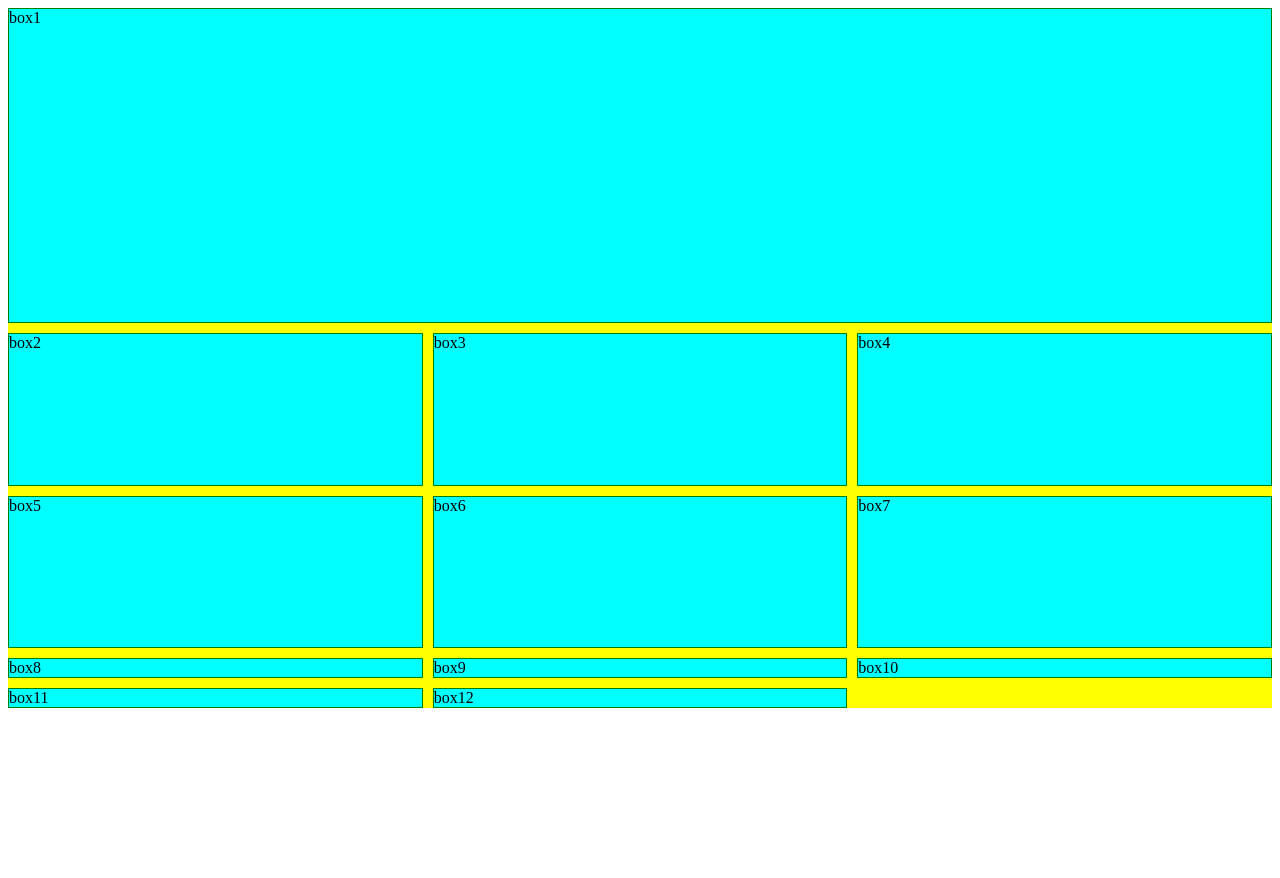
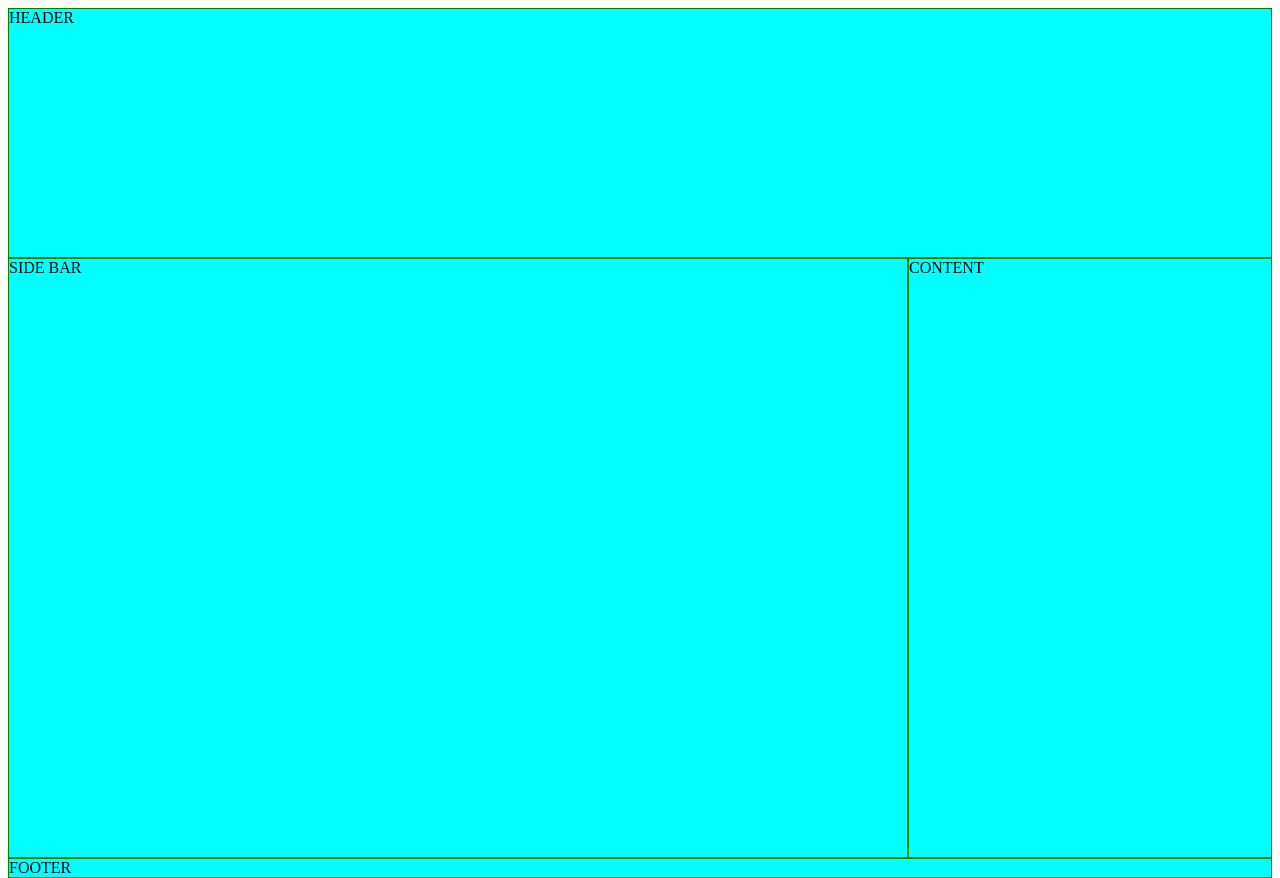
Before and after one commit to ritika22jan/file-2, a website built with Vite: page index.html in a window 1280 px wide. Before the commit the page ends 800 px from the top, so only its background shows below. Built offline with nearby package versions, Linux system fonts and the light colour scheme.

Commit message:
Add files via upload

```diff
--- a/index.html
+++ b/index.html
@@ -11,18 +11,10 @@
 
 <body>
     <div class="container">
-        <div class="box" id="box1">box1</div>
-        <div class="box">box2</div>
-        <div class="box">box3</div>
-        <div class="box">box4</div>
-        <div class="box">box5</div>
-        <div class="box">box6</div>
-        <div class="box">box7</div>
-        <div class="box">box8</div>
-        <div class="box">box9</div>
-        <div class="box">box10</div>
-        <div class="box">box11</div>
-        <div class="box">box12</div>
+        <div class="box" id="header">HEADER</div>
+        <div class="box" id="side_bar">SIDE BAR</div>
+        <div class="box" id="content">CONTENT</div>
+        <div class="box" id="footer">FOOTER</div>
     </div>
 </body>
 
--- a/style.css
+++ b/style.css
@@ -1,26 +1,48 @@
 .container{
     height: 700px;
-    border: 1ps solid red;
+    width: 1px solid red;
     background-color: yellow;
     display: grid;
-    grid-template-rows: repeat(4,1fr);
-    grid-template-columns: repeat(3,1fr);
-    grid-gap: 10px;
+    /* grid-template-rows: 30px 500px 30px;
+    grid-template-columns:200px 400px;
+
+    grid-template-areas:
+    "hd hd"
+    "side main"
+    "ft ft"; */
+    /* grid-template-areas:
+    "hd"
+    "side"
+    "main"
+    "ft"; */
+
+    grid-template-columns: 300px 300px 300px;
+    grid-template-rows: 250px 600px;
+    grid-template-areas:
+    "hd hd hd hd hd hd hd hd"
+    "side side side main main main main main"
+    "ft ft ft ft ft ft ft ft"
+;
+
 }
-
 
 .box{
     border: 1px solid green;
     background-color: aqua;
-    /* height: 100px; */
-    /* width: 100px; */
 }
 
-#box1{
-    /* grid-column-start: 1;
-    grid-column-end: 4;
+#header{
+    grid-area: hd;
+}
 
-    grid-row-start: 1;
-    grid-row-end: 3; */
-    grid-area:1/1/3/4 ;
+#footer{
+    grid-area: ft;
 }
+
+#side_bar{
+    grid-area: side;
+}
+
+#content{
+    grid-area: main;
+}
```
